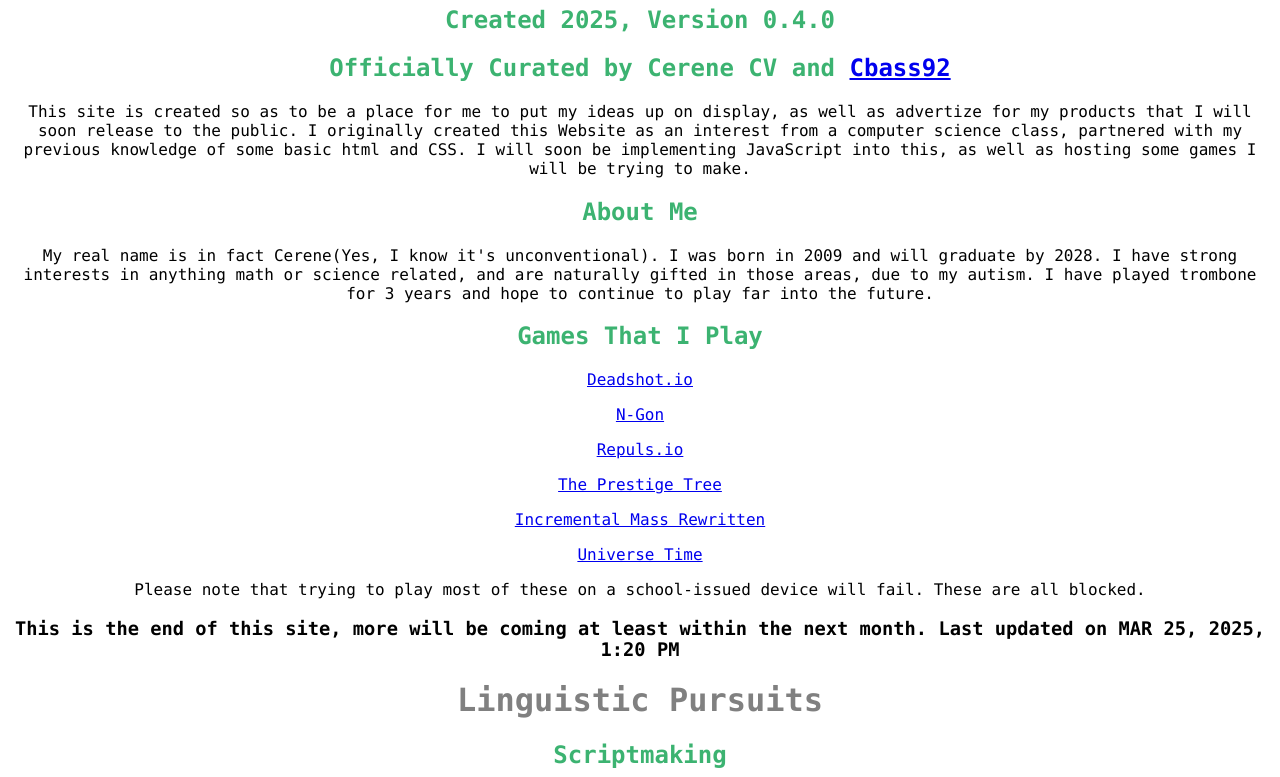
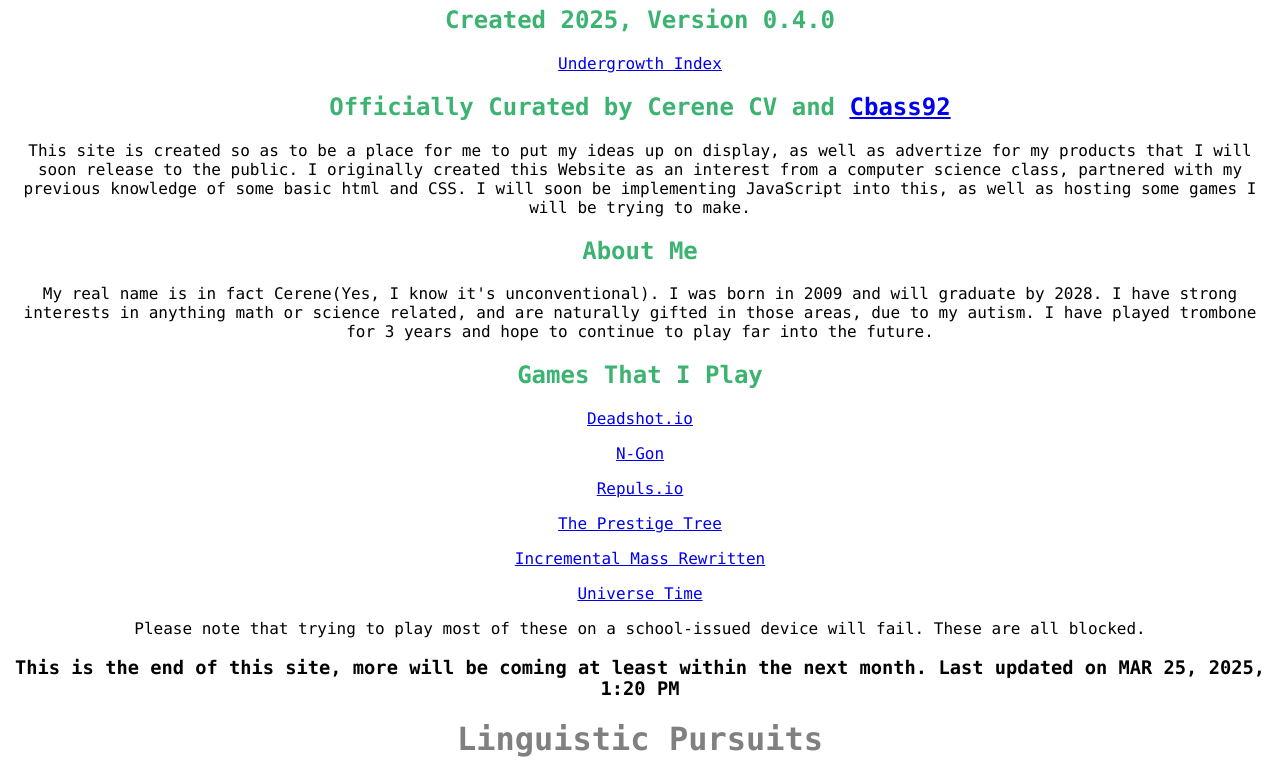
Before and after one commit to CerrneChveXi/initialization, a plain HTML site: page index.html in a window 1280 px wide. Shown: the part 75-852 px from the top of the page. Drawn offline with Linux system fonts and the light colour scheme.

Commit message:
Update index.html

```diff
--- a/index.html
+++ b/index.html
@@ -15,6 +15,7 @@
   <body class="bodytext">
 		<h1>Cerene's Official Site</h1>
 		<h2>Created 2025, Version 0.4.0</h2>
+	  	<p class="Navigation"><a href="undergrowth.html">Undergrowth Index</a></p>
 		<h2>Officially Curated by Cerene CV and <a href="https://pegleg.cbass92.org">Cbass92</a></h2>
 		<p>This site is created so as to be a place for me to put my ideas up on display, as well as advertize for my products that I will soon release to the public. I originally created this Website as an interest from a computer science class, partnered with my previous knowledge of some basic html and CSS. I will soon be implementing JavaScript into this, as well as hosting some games I will be trying to make.</p>
 		<h2>About Me</h2>
```
